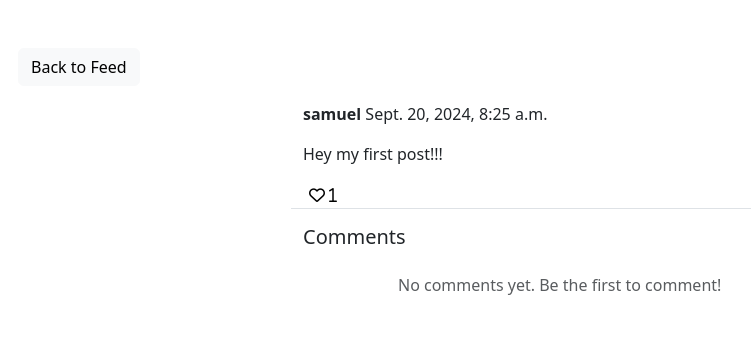
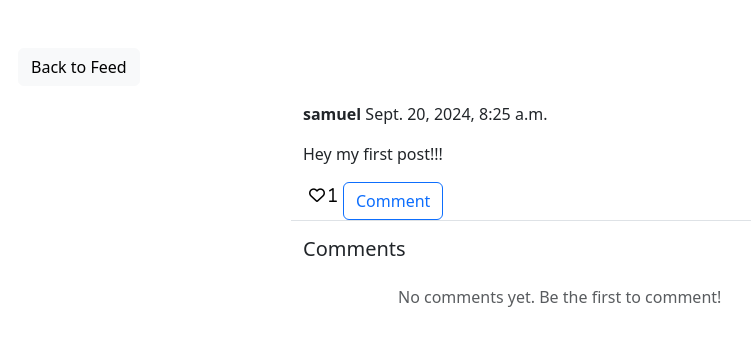
Before and after one commit to samuel2l/Django-Social-Media-Web-App, a Django app: page /posts/2/ in a window 1280 px wide. Shown: the part 56-402 px from the top of the page, without its empty margins (64-815 px from the left). Run offline with Django 5.2, Linux system fonts and the light colour scheme; data comes from the database, SQL or seed files in the repository; both versions use the stored data as it was after the commit; some libraries are stand-ins or nearby versions.

Commit message:
add comment button

```diff
--- a/social/models.py
+++ b/social/models.py
@@ -46,3 +46,4 @@ class Comment(models.Model):
     date_created=models.DateTimeField(default=timezone.now)
     author=models.ForeignKey(User,on_delete=models.CASCADE)
     post=models.ForeignKey(Post,on_delete=models.CASCADE)
+    likes=models.ManyToManyField(User,related_name='comment_likes',blank=True)
--- a/social/templates/post_details.html
+++ b/social/templates/post_details.html
@@ -24,6 +24,7 @@
                         </i>
                     </button>
                 </form>
+                <a href="{% url 'comment' post.pk %}" class="btn btn-outline-primary ml-3">Comment</a>
 </div>
         </div>
 
--- a/social/templates/posts.html
+++ b/social/templates/posts.html
@@ -20,6 +20,7 @@
                         <i class="far fa-heart"> <span>{{ post.likes.all.count }}</span></i>
                     </button>
                 </form>
+                <a href="{% url 'comment' post.pk %}" class="btn btn-outline-primary ml-3">Comment</a>
 </div>
         </div>
     </div>
--- a/social/urls.py
+++ b/social/urls.py
@@ -10,6 +10,7 @@ urlpatterns = [
     path('<int:pk>/delete/',views.DeletePostView.as_view(),name='delete-post'),
     path('<int:pk>/',views.post_details,name='post-details'),
     path('<int:pk>/comment/',views.CreateCommentView.as_view(),name='comment'),
+        path('<int:pk>/comment/<int:comment_pk>/like-comment',views.LikeComment.as_view(),name='like-comment'),
     path('my-posts/',views.get_user_posts,name='my-posts'),
     path('profile/<int:pk>/',views.ProfileView.as_view(),name='profile'),
     path('edit-profile/<int:pk>/',views.EditProfileView.as_view(),name='edit-profile'),
@@ -18,6 +19,7 @@ urlpatterns = [
 
     path('post/<int:pk>/like/',views.Like.as_view(),name='like'),
 
+
     path('search/',views.Search.as_view(),name='search_results'),
     path('profile/<int:pk>/followers/',views.Followers.as_view(),name='followers'),
 
--- a/social/views.py
+++ b/social/views.py
@@ -149,8 +149,6 @@ class Unfollow(LoginRequiredMixin,View):
 class Like(LoginRequiredMixin,View):
     def post(self,request,pk,*args,**kwargs):
         post=Post.objects.get(pk=pk)
-        print('requester',request.user)
-        print('likes',post.likes)
         likes=post.likes.all()
 
 
@@ -161,6 +159,21 @@ class Like(LoginRequiredMixin,View):
 
         next=request.POST.get('next','/')
         return HttpResponseRedirect(next)
+
+class LikeComment(LoginRequiredMixin,View):
+    def post(self,request,comment_pk,*args,**kwargs):
+        comment=Comment.objects.get(pk=comment_pk)
+        likes=comment.likes.all()
+
+        if request.user in likes:
+            comment.likes.remove(request.user)
+        else:
+            comment.likes.add(request.user)
+
+        next=request.POST.get('next','/')
+        return HttpResponseRedirect(next)
+
+
 
 class Search(View):
     def get(self, request, *args, **kwargs):
```
Also changed, not shown: db.sqlite3, social/migrations/0006_comment_likes.py (added).
